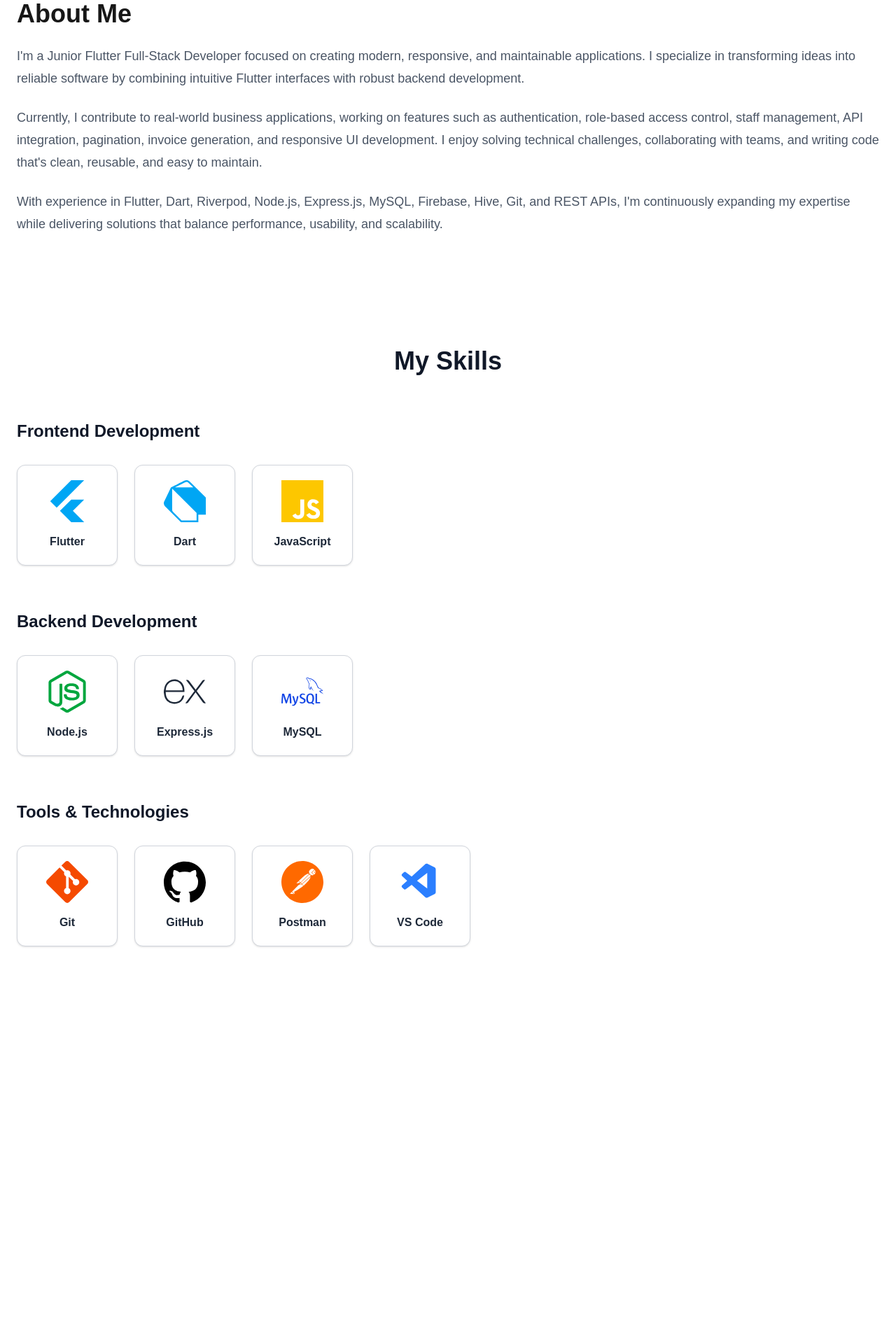
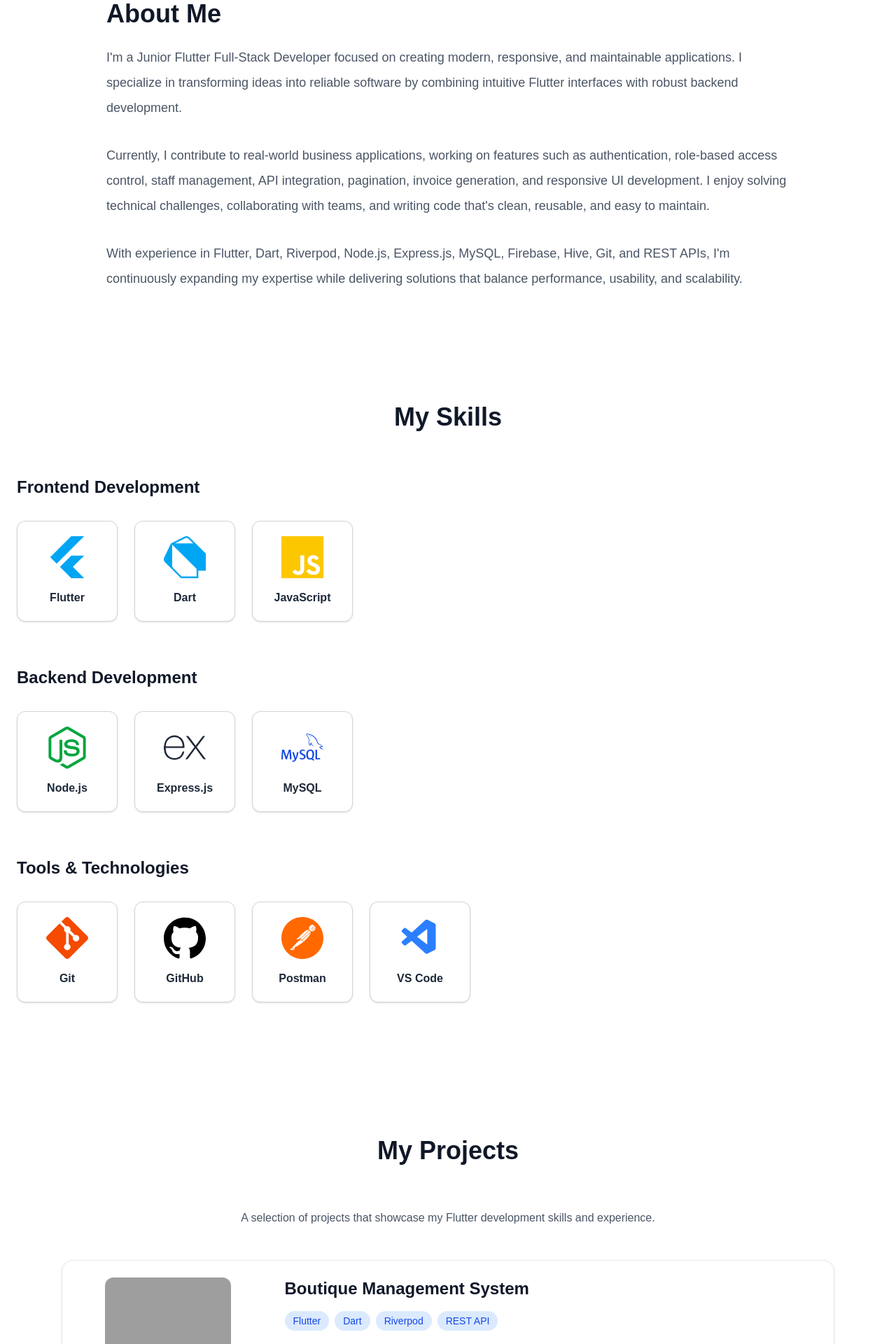
Before and after one commit to Misna-tp/misna-portfolio, a Next.js app: page / in a window 1280 px wide. Shown: the part 880-2800 px from the top of the page at 70% size. Before the commit the page ends 2312 px from the top, so only its background shows below. Built offline with nearby package versions, Linux system fonts and the light colour scheme; grey boxes are pictures that could not be loaded.

Commit message:
boutique project screen were created

```diff
--- a/src/app/layout.tsx
+++ b/src/app/layout.tsx
@@ -1,3 +1,4 @@
+
 import type { Metadata } from "next";
 import { Geist, Geist_Mono } from "next/font/google";
 import "./globals.css";
--- a/src/app/page.tsx
+++ b/src/app/page.tsx
@@ -2,6 +2,7 @@ import Hero from "@/components/Hero";
 import Navbar from "@/components/Navbar";
 import About from "@/components/About";
 import Skills from "@/components/Skills";
+import Projects from "@/components/Projects";
 export default function Home() {
   return (
     <main>
@@ -10,6 +11,7 @@ export default function Home() {
       <Hero/>
       <About />
 <Skills />
+<Projects />
 
     </main>
   );
--- a/src/components/About.tsx
+++ b/src/components/About.tsx
@@ -2,18 +2,20 @@ export default function About() {
   return (
     <section
   id="about"
-  className="py-20 px-6"
+   className="py-20 bg-white dark:bg-black"
 >
-      <h2 className="text-4xl font-bold mb-6">About Me</h2>
+     <div className="max-w-5xl mx-auto px-6">
+      <h2 className="text-4xl font-bold text-gray-900 dark:text-white mb-6">
+        About Me</h2>
 
-      <p className="text-lg leading-8 text-gray-600 dark:text-gray-300">
+      <p className="text-lg leading-9 text-gray-600 dark:text-gray-300">
         I'm  a Junior Flutter Full-Stack Developer focused on
         creating modern, responsive, and maintainable applications. I specialize
         in transforming ideas into reliable software by combining intuitive
         Flutter interfaces with robust backend development.
       </p>
 
-      <p className="mt-6 text-lg leading-8 text-gray-600 dark:text-gray-300">
+      <p className="mt-8 text-lg leading-9 text-gray-600 dark:text-gray-300">
         Currently, I contribute to real-world business applications, working on
         features such as authentication, role-based access control, staff
         management, API integration, pagination, invoice generation, and
@@ -22,12 +24,13 @@ export default function About() {
         easy to maintain.
       </p>
 
-      <p className="mt-6 text-lg leading-8 text-gray-600 dark:text-gray-300">
+      <p className="mt-8 text-lg leading-9 text-gray-600 dark:text-gray-300">
         With experience in Flutter, Dart, Riverpod, Node.js, Express.js, MySQL,
         Firebase, Hive, Git, and REST APIs, I'm continuously expanding my
         expertise while delivering solutions that balance performance,
         usability, and scalability.
       </p>
+        </div>
     </section>
   );
 }
--- /dev/null
+++ b/src/components/ProjectCard.tsx
@@ -0,0 +1,98 @@
+"use client";
+import { motion } from "framer-motion";
+import Image from "next/image";
+import { ArrowRight } from "lucide-react";
+type ProjectCardProps = {
+     image: string;
+  title: string;
+  technologies: string[];
+  description: string;
+};
+
+export default function ProjectCard({
+     image,
+  title,
+  technologies,
+  description,
+}: ProjectCardProps) {
+  return (
+    <motion.div
+  initial={{ opacity: 0, y: 40 }}
+  whileInView={{ opacity: 1, y: 0 }}
+  transition={{ duration: 0.6 }}
+  viewport={{ once: true }}
+  className="
+    rounded-2xl
+    border
+    border-gray-200
+    dark:border-gray-700
+    bg-white
+    dark:bg-zinc-900
+    shadow-sm
+    hover:shadow-xl
+    hover:-translate-y-2
+    transition-all
+    duration-300
+    p-6
+  "
+>
+   <div className="flex gap-10 items-start">
+<div className="w-1/4 flex justify-center">
+  <Image
+    src={image}
+    alt={title}
+    width={180}
+    height={360}
+    className="rounded-xl"
+  />
+</div>
+<div className="w-3/4">
+<h3 className="text-2xl font-bold text-gray-900 dark:text-white">
+          {title}
+        </h3>
+
+    <div className="mt-4 flex flex-wrap gap-2">
+  {technologies.map((tech) => (
+    <span
+      key={tech}
+      className="px-3 py-1 rounded-full bg-blue-100 text-blue-700 text-sm font-medium"
+    >
+      {tech}
+    </span>
+  ))}
+</div>
+
+        <p className="mt-4 text-gray-600 dark:text-gray-300 leading-7">
+          {description}
+        </p>
+      <div className="mt-6">
+  <button
+    className="
+      inline-flex
+      items-center
+      gap-2
+      px-5
+      py-2
+      rounded-lg
+      bg-blue-600
+      text-white
+      font-medium
+      hover:bg-blue-700
+      hover:scale-105
+      transition-all
+      duration-300
+    "
+  >
+    View Details
+    <ArrowRight size={18} />
+  </button>
+</div>
+</div>
+
+</div>
+
+
+    </motion.div>
+
+  );
+}
--- /dev/null
+++ b/src/components/Projects.tsx
@@ -0,0 +1,30 @@
+import ProjectCard from "./ProjectCard";
+
+export default function Projects() {
+  return (
+    <section
+      id="projects"
+      className="py-28 bg-white dark:bg-black"
+    >
+<div className="max-w-6xl mx-auto px-6">
+<h2 className="text-4xl font-bold text-center text-gray-900 dark:text-white mb-16">
+  My Projects
+</h2>
+<p className="text-center text-gray-600 dark:text-gray-400 mb-12">
+  A selection of projects that showcase my Flutter development skills and experience.
+</p>
+<ProjectCard
+  image="/images/boutique-dashboard.png"
+  title="Boutique Management System"
+technologies={[
+  "Flutter",
+  "Dart",
+  "Riverpod",
+  "REST API",
+]}
+  description="Developed the Flutter frontend for a boutique management application, implementing customer, order, staff, payroll, invoice, and dashboard screens with responsive UI and API integration."
+/>
+</div>
+    </section>
+  );
+}
```
